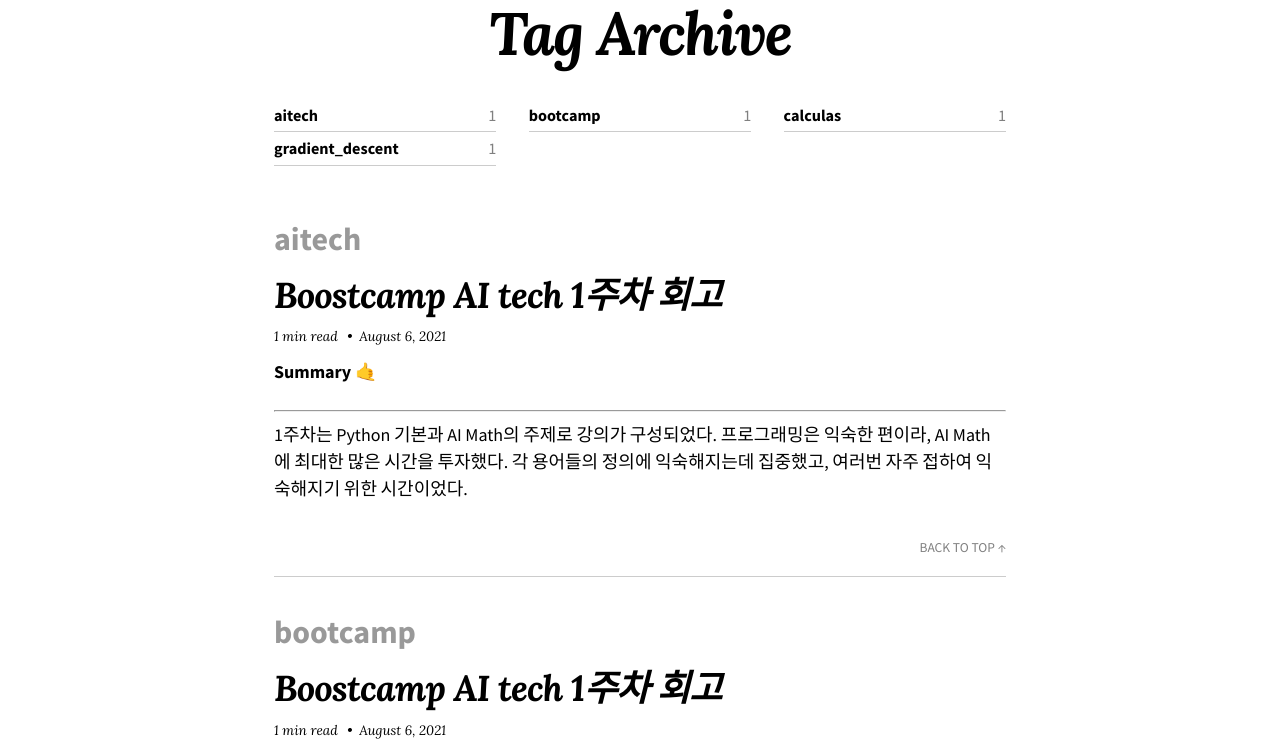
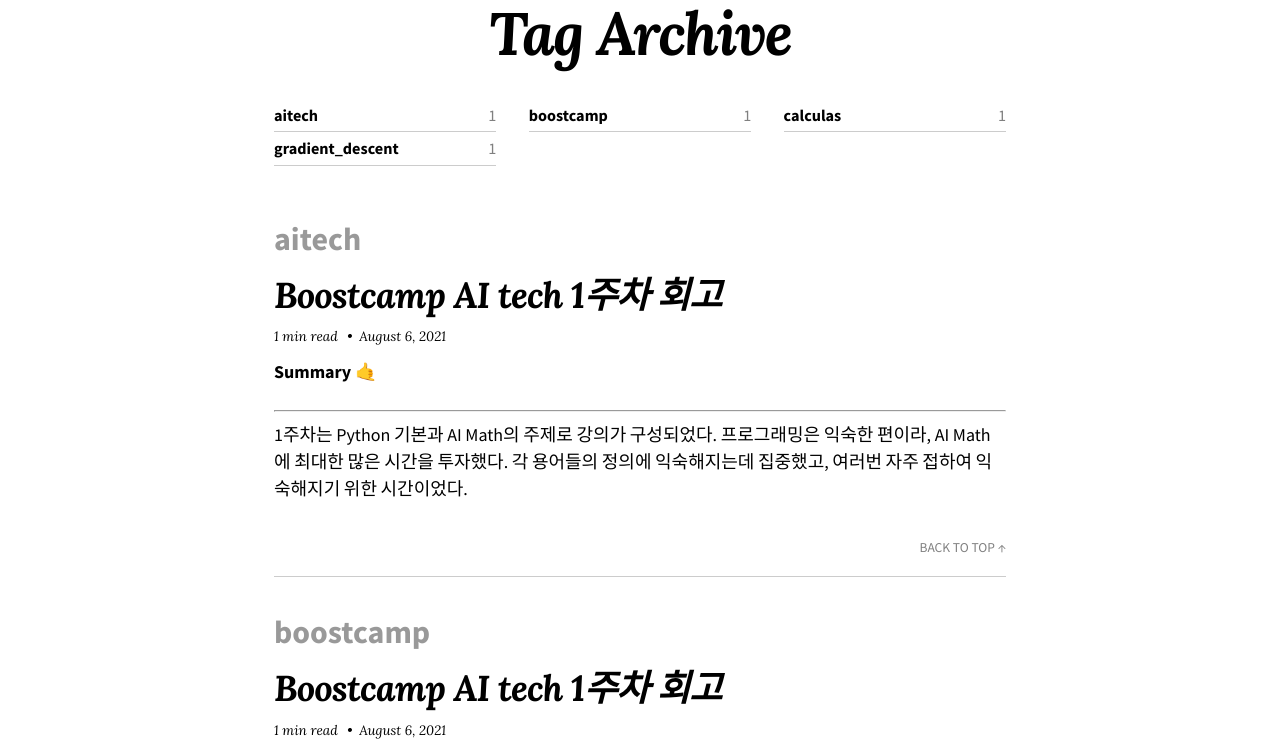
Before and after one commit to HatHatingGroot/HatHatingGroot.github.io, a Jekyll site: the page built from tags.md, in a window 1280 px wide. Shown: the part 369-1110 px from the top of the page. Built offline with Jekyll 4.4.1, drawn with Linux system fonts in a browser that asks for light colours; nearby versions of some CDN libraries.

Commit message:
fix post

```diff
--- a/_posts/boostcamp/2021-08-06-week-1.md
+++ b/_posts/boostcamp/2021-08-06-week-1.md
@@ -3,7 +3,7 @@ title: "Boostcamp AI tech 1주차 회고"
 categories:
   - Boostcamp
 tags:
-  - bootcamp
+  - boostcamp
   - aitech
 last_modified_at: 2021-08-06T00:00:00-00:00
 ---
```
